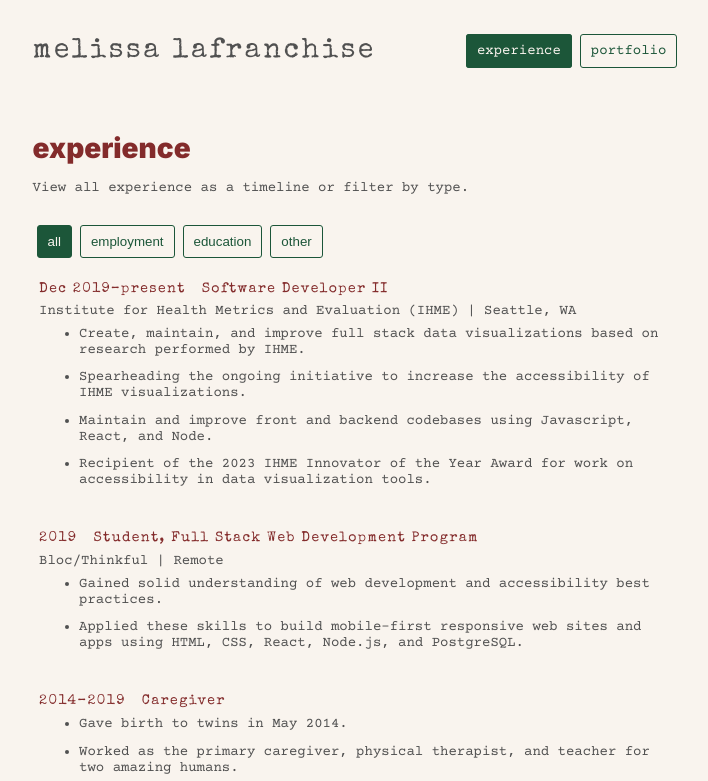
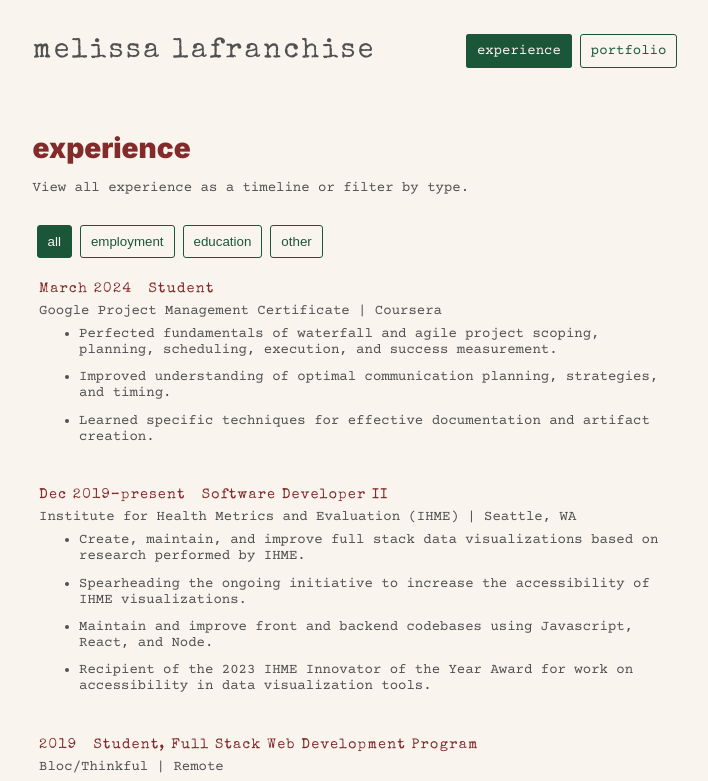
Before and after one commit to pulchrit/melissalafranchise, a Next.js app: page /experience in a window 1280 px wide. Shown: the top 781 px of the page, without its empty margins (283-991 px from the left). Built offline with nearby package versions, Linux system fonts and the light colour scheme.

Commit message:
updated with google pm certificate

```diff
--- a/constants/constants.js
+++ b/constants/constants.js
@@ -21,6 +21,27 @@ export const contactData = [
 ];
 
 export const experienceData = [
+  {
+    id: 'job-12',
+    time: `March 2024`,
+    title: 'Student',
+    organization: `Google Project Management Certificate ${PIPE} Coursera`,
+    type: 'education',
+    accomplishments: [
+      {
+        id: 'google-1',
+        text: 'Perfected fundamentals of waterfall and agile project scoping, planning, scheduling, execution, and success measurement.',
+      },
+      {
+        id: 'google-2',
+        text: 'Improved understanding of optimal communication planning, strategies, and timing.',
+      },
+      {
+        id: 'google-3',
+        text: 'Learned specific techniques for effective documentation and artifact creation.',
+      },
+    ],
+  },
   {
     id: 'job-1',
     time: `Dec 2019${ENDASH}present`,
--- a/pages/index.js
+++ b/pages/index.js
@@ -59,7 +59,7 @@ export default function Home() {
               utilStyles.highlightFont
             )}
           >
-            Project management:
+            Project Management:
           </span>{' '}
           <ul>
             <li>Waterfall and agile methodologies</li>
```
